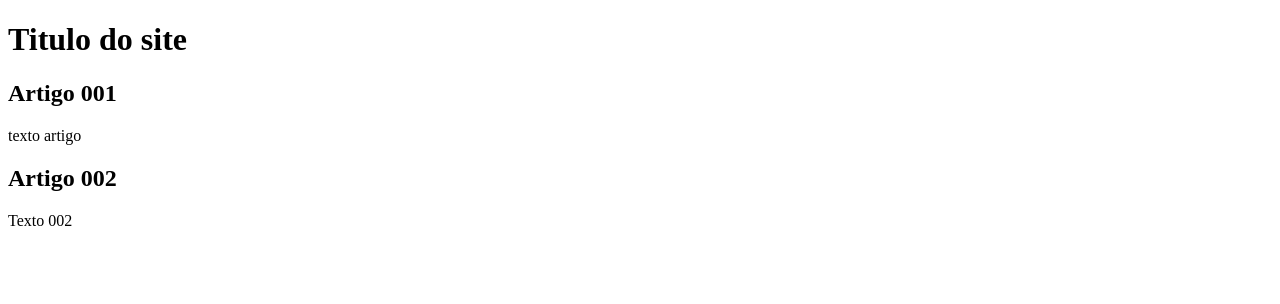
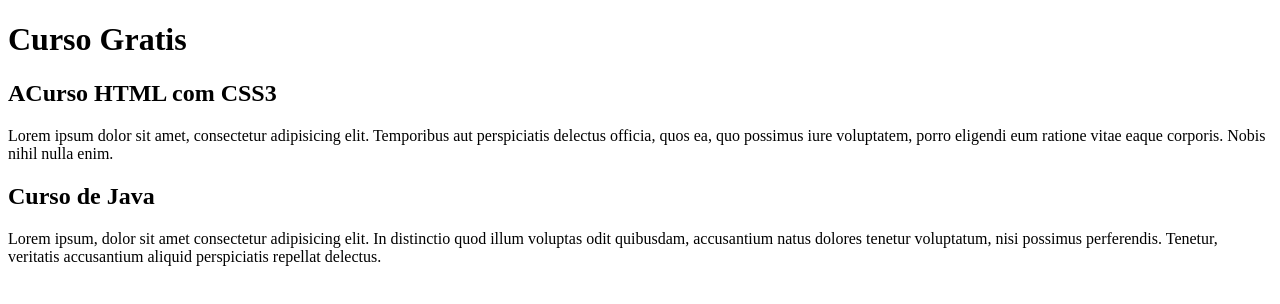
Before and after one commit to thiagorm04/SiteTeste, a plain HTML site: page index.html in a window 1280 px wide. Drawn offline with Linux system fonts and the light colour scheme.

Commit message:
Comecei a escrever o conteudo

```diff
--- a/index.html
+++ b/index.html
@@ -3,20 +3,20 @@
 <head>
     <meta charset="UTF-8">
     <meta name="viewport" content="width=device-width, initial-scale=1.0">
-    <title>Titulo do site</title>
+    <title>Cursos Gratis</title>
 </head>
 <body>
     <main>
         <header>
-            <h1>Titulo do site</h1>
+            <h1>Curso Gratis</h1>
         </header>
         <article>
-            <h2>Artigo 001</h2>
-            <p>texto artigo</p>
+            <h2>ACurso HTML com CSS3</h2>
+            <p>Lorem ipsum dolor sit amet, consectetur adipisicing elit. Temporibus aut perspiciatis delectus officia, quos ea, quo possimus iure voluptatem, porro eligendi eum ratione vitae eaque corporis. Nobis nihil nulla enim.</p>
         </article>
         <article>
-            <h1>Artigo 002</h1>
-            <p>Texto 002</p>
+            <h1>Curso de Java</h1>
+            <p>Lorem ipsum, dolor sit amet consectetur adipisicing elit. In distinctio quod illum voluptas odit quibusdam, accusantium natus dolores tenetur voluptatum, nisi possimus perferendis. Tenetur, veritatis accusantium aliquid perspiciatis repellat delectus.</p>
         </article>
     </main>
 </body>
```
